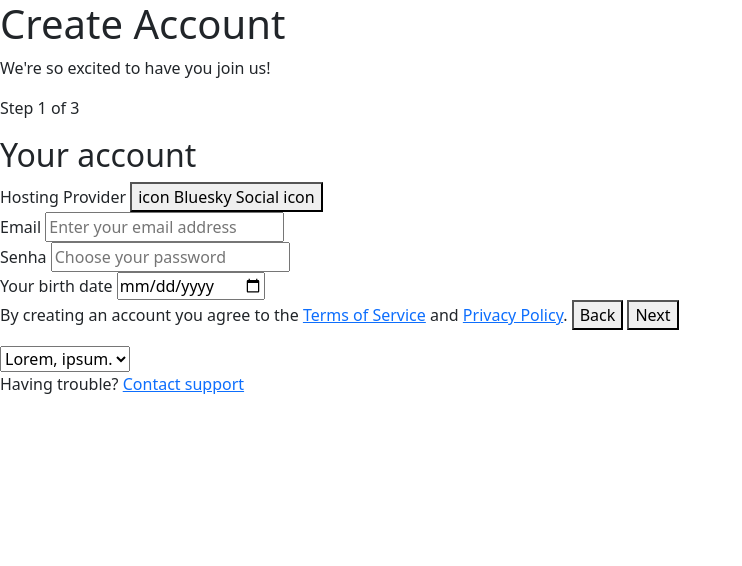
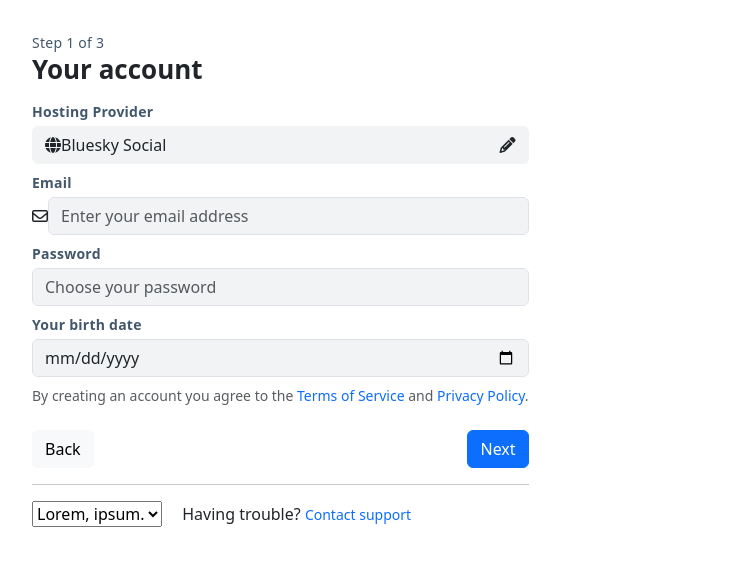
Before and after one commit to DiegoMatta01/clone-bluesky, a plain HTML site: page index.html in a window 1280 px wide. Shown: the whole page, without its empty margins (0-742 px from the left). Drawn offline with nearby package versions, Linux system fonts and the light colour scheme.

Commit message:
continuing project

```diff
--- a/index.html
+++ b/index.html
@@ -6,47 +6,75 @@
 
      <!-- Bootstrap CSS -->
      <link rel="stylesheet" href="css-bootstrap/bootstrap.min.css">
-    <title>Document</title>
+    <!--Fontawesome-->
+     <link rel="stylesheet" href="https://cdnjs.cloudflare.com/ajax/libs/font-awesome/6.6.0/css/all.min.css" integrity="sha512-Kc323vGBEqzTmouAECnVceyQqyqdsSiqLQISBL29aUW4U/M7pSPA/gEUZQqv1cwx4OnYxTxve5UMg5GT6L4JJg==" crossorigin="anonymous" referrerpolicy="no-referrer" />
+     <!-- My own CSS -->
+     <link rel="stylesheet" href="styles.css">
+    <title>Clone Bluesky</title>
 </head>
-<body>
+<body class="d-flex">
 
-    <header>
+    <header class="align-self-center d-none">
         <h1>Create Account</h1>
         <p>We're so excited to have you join us!</p>
     </header>
 
-    <main>
-        <div class="main-header">
-            <p>Step 1 of 3</p>
+
+
+
+
+
+
+
+
+
+
+
+
+
+
+
+
+    <main class="p-4"> <!-- Main Start -->
+        <div class="mb-3">
+            <p class="steps">Step 1 of 3</p>
             <h2>Your account</h2>
         </div>
         <div class="form-container">
             <form>
-                <div class="bluesky-social-container">
-                    <label for="bluesky-social">Hosting Provider</label>
-                    <button id="bluesky-social">icon Bluesky Social icon</button>
+                <div class="bluesky-social-container mb-2">
+                    <label for="bluesky-social" class="mb-1">Hosting Provider</label>
+                    <button id="bluesky-social" class="btn w-100 d-flex justify-content-between align-items-center">
+                        <div class="d-flex align-items-center"><i class="fa-solid fa-globe d-inline-block align-middle"></i> Bluesky Social</div><i class="fa-solid fa-pencil"></i>
+                    </button>
                 </div>
 
-                <div class="email-container">
-                    <label for="email">Email</label>
-                    <input type="email" id="email" placeholder="Enter your email address">
+                <div class="email-container mb-2">
+                    <label for="email" class="mb-1">Email</label>
+                    <div class="d-flex">
+                        <i class="fa-regular fa-envelope align-self-center"></i>
+                        <input type="email" class="form-control" id="email" placeholder="Enter your email address">
                     </div>
-                <div class="password-container">
-                    <label for="password">Senha</label>
-                    <input type="password" id="password" placeholder="Choose your password">
                 </div>
-                <div class="birth-date-container">
-                    <label for="birth-date">Your birth date</label>
-                    <input type="date" id="birth-date">
+                <div class="password-container mb-2">
+                    <label for="password" class="mb-1">Password</label>
+                    <input type="password" class="form-control" id="password" placeholder="Choose your password">
                 </div>
-                By creating an account you agree to the <a href="#">Terms of Service</a> and  <a href="#">Privacy Policy</a>.
-                <button>Back</button>
-                <button>Next</button>
+                <div class="birth-date-container mb-2">
+                    <label for="birth-date" class="mb-1">Your birth date</label>
+                    <input type="date" class="form-control" id="birth-date">
+                </div>
+
+                <div class="form-text mb-4">By creating an account you agree to the <a href="#">Terms of Service</a> and  <a href="#">Privacy Policy</a>.</div>
+
+                <div class="d-flex justify-content-between">
+                <button class="btn btn-light">Back</button>
+                <button class="btn btn-primary">Next</button>
+                </div>
             </form>
         </div>
-    </main>
-
-    <footer>
+        <hr>
+        <div class="footer-main">
             <select>
                 <option>Lorem, ipsum.</option>
                 <option>Lorem, ipsum.</option>
@@ -63,12 +91,25 @@
                 <option>Lorem, ipsum.</option>
                 <option>Lorem, ipsum.</option>
             </select>
-        <p>Having trouble? <a href="#">Contact support</a></p>
-    </footer>
+            <p class="d-inline-block ps-3">Having trouble? <a href="#">Contact support</a></p>
+        </div>
+    </main> <!-- Main End -->
+
+    <!-- <script>
+        const larguraTela = window.innerWidth;
+        const alturaTela = window.innerHeight;
+        console.log(`Resolução da tela: ${larguraTela} x ${alturaTela}`);
+    </script> -->
 
 
-
-
+    <!--$grid-breakpoints: (
+  xs: 0,
+  sm: 576px,
+  md: 768px,
+  lg: 992px,
+  xl: 1200px,
+  xxl: 1400px
+);-->
 
     <!-- Optional JavaScript -->
     <!-- jQuery first, then Popper.js, then Bootstrap JS -->
--- /dev/null
+++ b/styles.css
@@ -0,0 +1,53 @@
+/* Geral */
+
+* {
+    padding: 0;
+    margin: 0;
+    box-sizing: border-box;
+}
+
+.bluesky-social-container button,
+.form-container form .email-container input,
+.form-container form .password-container input,
+.form-container form .birth-date-container input {
+    background-color: rgb(241, 243, 245);
+}
+
+a {
+    text-decoration: none;
+    font-size: 14px;
+}
+
+/* overwrite bootstrap */
+.p-4 {
+    padding: 2rem !important;
+}
+
+/* Main */
+
+main .steps {
+    font-size: 14px;
+    letter-spacing: 0.25px;
+    color: rgb(66, 87, 108);
+    font-weight: 500;
+    margin-bottom: 1px;
+}
+
+main h2 {
+    font-size: 26px;
+    font-weight: 600;
+}
+
+main form label {
+    font-size: 14px;
+    letter-spacing: 0.25px;
+    color: rgb(66, 87, 108);
+    font-weight: 600;
+    /* margin-bottom: 8px; */ /* Pesquisar como usar margin usando o framework */
+}
+
+/* @include media-breakpoint-up(sm) { ... }
+@include media-breakpoint-up(md) { ... }
+@include media-breakpoint-up(lg) { ... }
+@include media-breakpoint-up(xl) { ... }
+@include media-breakpoint-up(xxl) { ... } */
```
Lines whose indentation alone changed are shown as unchanged.
